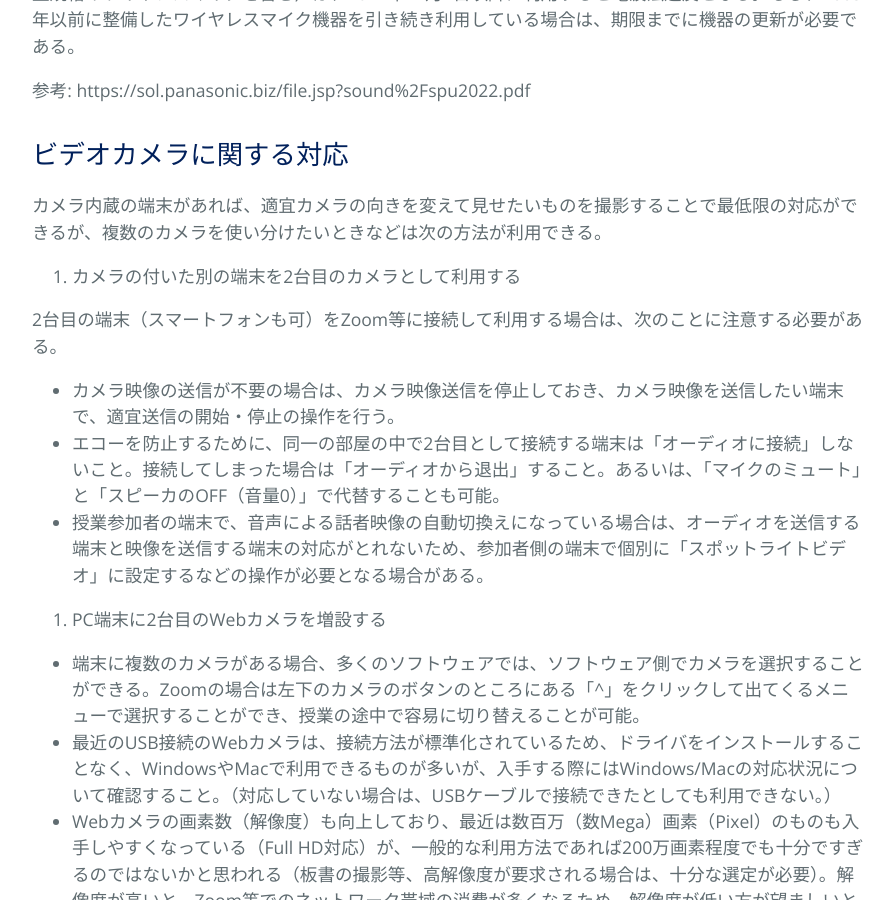
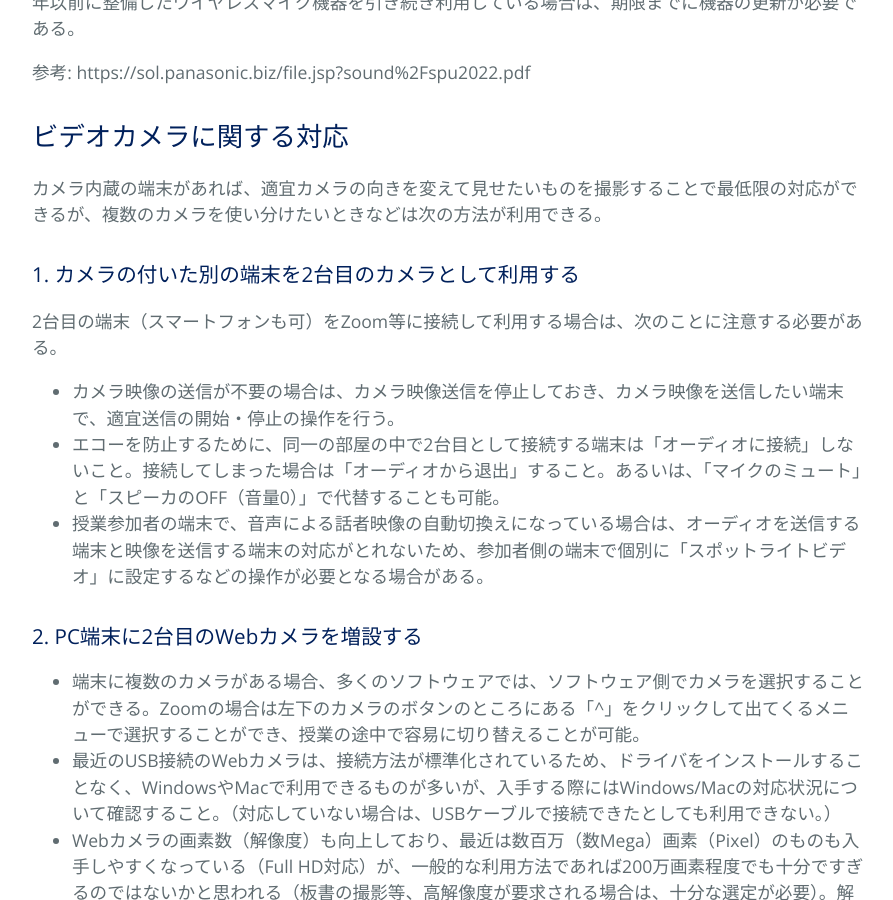
Before and after one commit to kyoto-u/online-edu, a Jekyll site: the page built from zoom-hybrid-use.md, in a window 1280 px wide and 900 px high, scrolled down 5021 px. Shown: the whole window, without its empty margins (192-1085 px from the left). Built offline with Jekyll 4.4.1, drawn with Linux system fonts in a browser that asks for light colours.

Commit message:
Update zoom-hybrid-use.md

```diff
--- a/zoom-hybrid-use.md
+++ b/zoom-hybrid-use.md
@@ -53,14 +53,14 @@ title: 対面とオンラインの同時併用授業の実施方法と必要設
 ビデオ会議システム端末のマイクとして、講師が常に身に着けて（持ち歩いて）利用できるマイクを用意する。
 
 #### マイク形状ごとの注意点
--	ハンドマイク
+- ハンドマイク
   - 手に持つ必要がある。
   - マイクの距離と声の大きさを一定に保つ必要がある。
 
 - ピンマイク（ラべリアマイク）
   - 手に持つ必要がないが、顔の向きによって声の聞こえ方が変わるため、マイクに届く声の大きさが安定するような配慮が必要。
 
--	ヘッドセット
+- ヘッドセット
   - マイクの位置（距離）が安定することが利点ではあるが、マイクが口の前や鼻の下にあると、息が雑音となるため、少し位置をずらす等の配慮が必要。
 
 いずれも、（講義室の音響設備であれば、室内拡声によって自分の声の大きさが確認できるが）室内拡声がない場合は確認が難しいため、自分の声をモニタする方法を用意しておくことが望ましい。ただし、ビデオ会議システムを経由した声をモニタすると遅延が大きく、自分の声が少し遅れて聞こえてくることで思考が妨げられ話すことが難しくなるため、ピンマイクで拾った声を直接モニタする仕組みを用意する方が良い。
@@ -121,7 +121,7 @@ title: 対面とオンラインの同時併用授業の実施方法と必要設
 
 カメラ内蔵の端末があれば、適宜カメラの向きを変えて見せたいものを撮影することで最低限の対応ができるが、複数のカメラを使い分けたいときなどは次の方法が利用できる。
 
-1.	カメラの付いた別の端末を2台目のカメラとして利用する
+### 1.	カメラの付いた別の端末を2台目のカメラとして利用する
 
 2台目の端末（スマートフォンも可）をZoom等に接続して利用する場合は、次のことに注意する必要がある。
 
@@ -129,7 +129,7 @@ title: 対面とオンラインの同時併用授業の実施方法と必要設
   - エコーを防止するために、同一の部屋の中で2台目として接続する端末は「オーディオに接続」しないこと。接続してしまった場合は「オーディオから退出」すること。あるいは、「マイクのミュート」と「スピーカのOFF（音量0）」で代替することも可能。
   - 授業参加者の端末で、音声による話者映像の自動切換えになっている場合は、オーディオを送信する端末と映像を送信する端末の対応がとれないため、参加者側の端末で個別に「スポットライトビデオ」に設定するなどの操作が必要となる場合がある。
 
-2.	PC端末に2台目のWebカメラを増設する
+### 2.	PC端末に2台目のWebカメラを増設する
 
   -	端末に複数のカメラがある場合、多くのソフトウェアでは、ソフトウェア側でカメラを選択することができる。Zoomの場合は左下のカメラのボタンのところにある「^」をクリックして出てくるメニューで選択することができ、授業の途中で容易に切り替えることが可能。
   -	最近のUSB接続のWebカメラは、接続方法が標準化されているため、ドライバをインストールすることなく、WindowsやMacで利用できるものが多いが、入手する際にはWindows/Macの対応状況について確認すること。（対応していない場合は、USBケーブルで接続できたとしても利用できない。）
```
